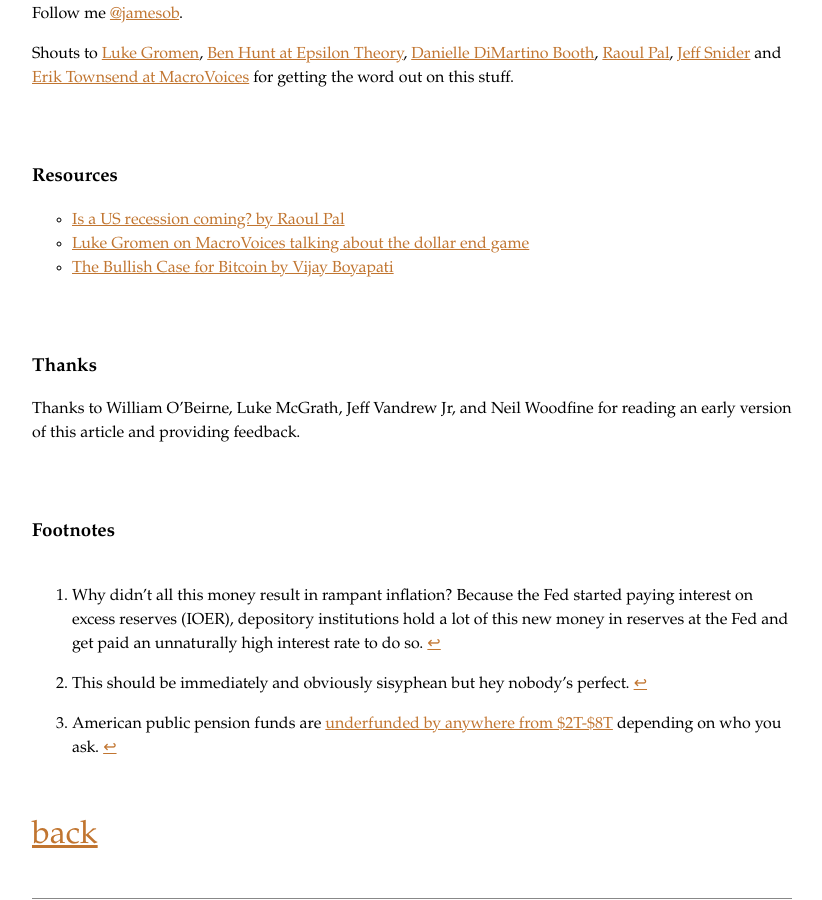
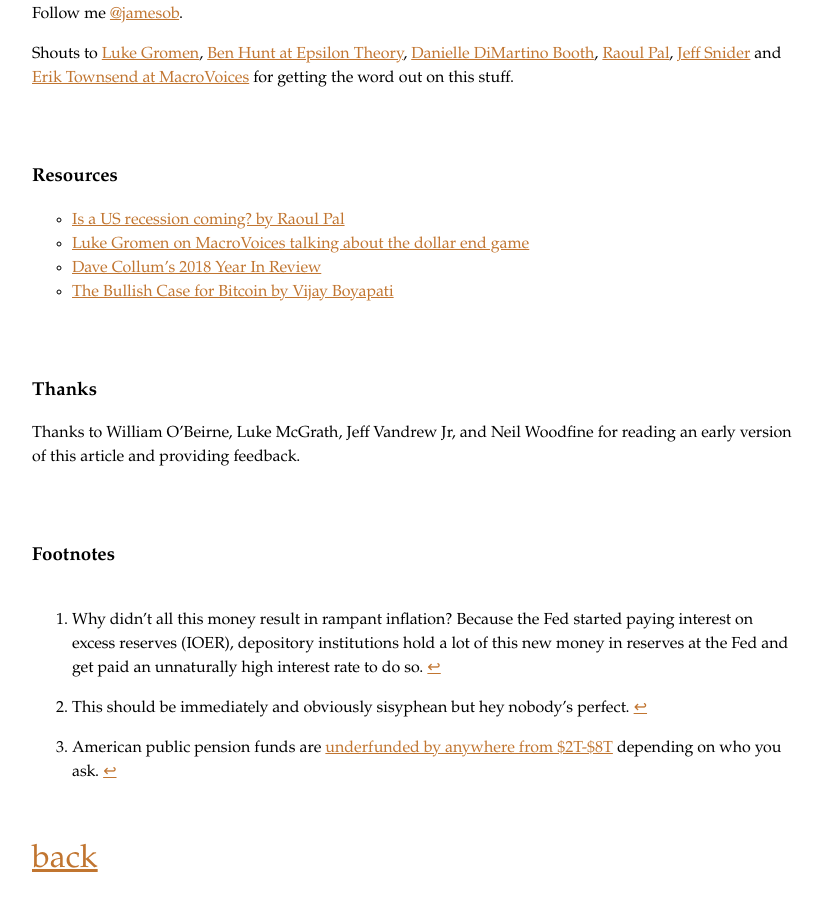
Before and after one commit to jamesob/jamesob.github.io, a Jekyll site: the page built from _posts/2019-08-24-bitcoin-is-for-this.md, in a window 1280 px wide and 900 px high, scrolled down 15992 px. Shown: the whole window, without its empty margins (238-1060 px from the left). Built offline with Jekyll 4.4.1, drawn with Linux system fonts in a browser that asks for light colours; a script that is not in the unit is left out; comment, search, counter and statistics services are not loaded.

Commit message:
add dave collum

```diff
--- a/_posts/2019-08-24-bitcoin-is-for-this.md
+++ b/_posts/2019-08-24-bitcoin-is-for-this.md
@@ -624,6 +624,7 @@ the word out on this stuff.
 
 - [Is a US recession coming? by Raoul Pal](https://www.youtube.com/watch?v=V7zEXiqiiqA)
 - [Luke Gromen on MacroVoices talking about the dollar end game](https://www.macrovoices.com/527-luke-gromen-the-dollar-end-game-has-already-begun)
+- [Dave Collum's 2018 Year In Review](https://www.peakprosperity.com/2018-year-in-review/)
 - [The Bullish Case for Bitcoin by Vijay Boyapati](https://medium.com/@vijayboyapati/the-bullish-case-for-bitcoin-6ecc8bdecc1)
 
 ### Thanks
```
